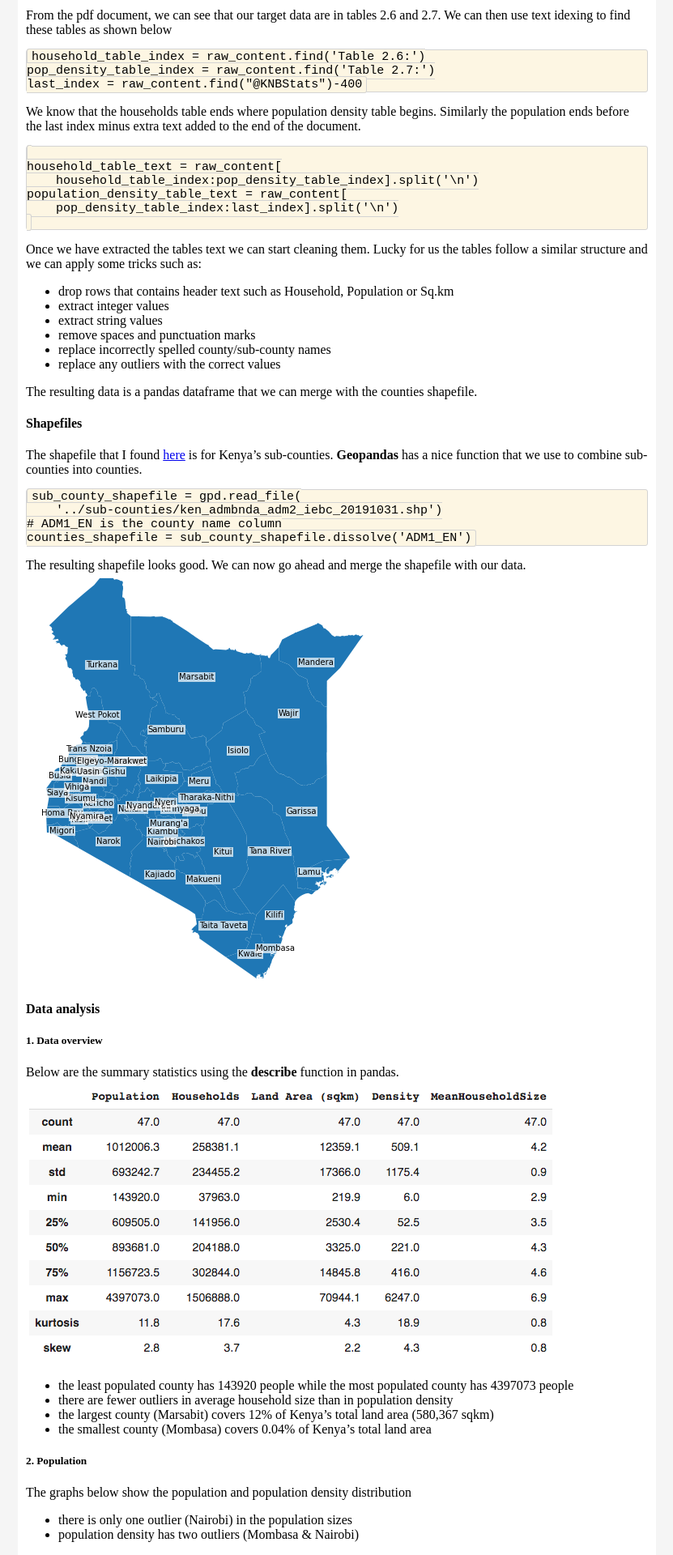
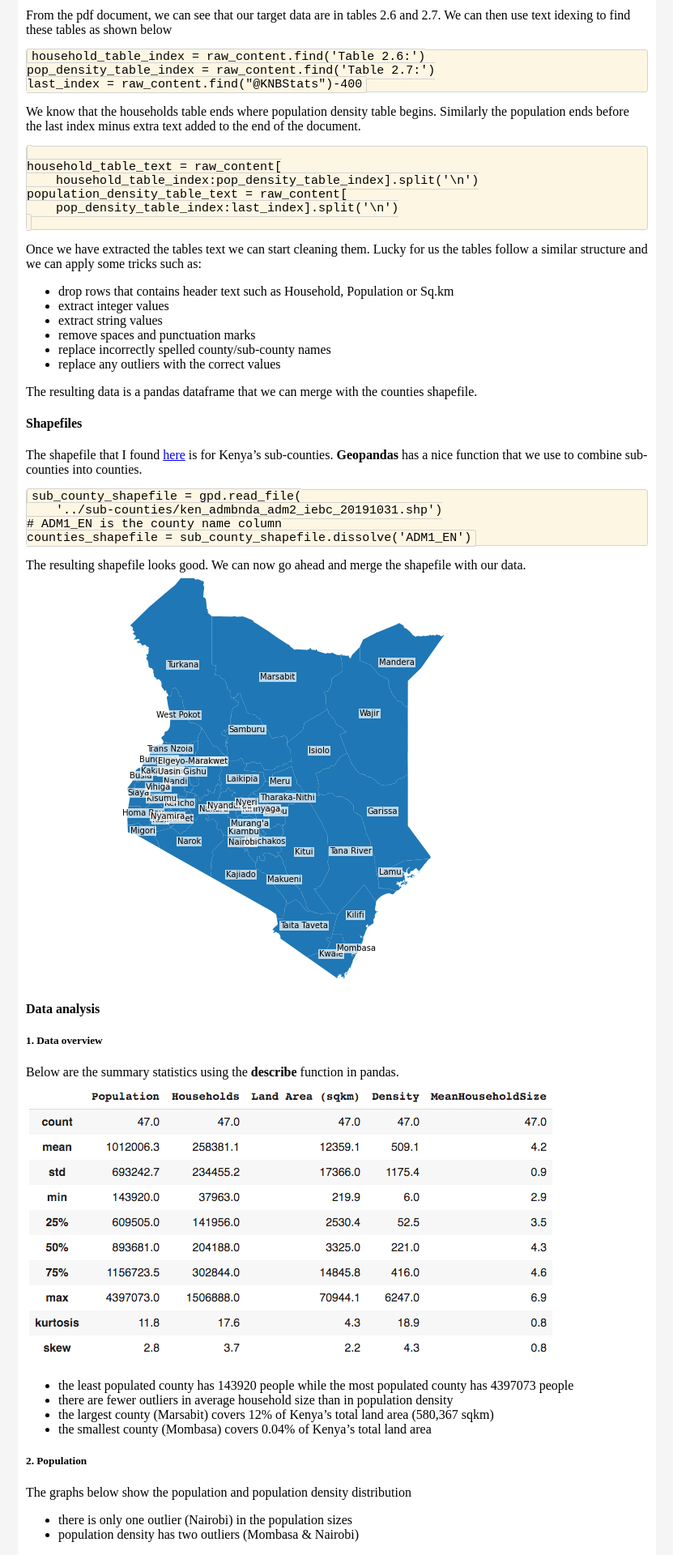
Before and after one commit to wkirui/wkirui.github.io, a Jekyll site: the page built from _posts/2021-03-15-Map Data Visualization.md, in a window 1280 px wide. Shown: the part 403-2323 px from the top of the page at 81% size, without its empty margins (170-1001 px from the left). Built offline with Jekyll 4.4.1, drawn with Linux system fonts in a browser that asks for light colours; nearby versions of some CDN libraries.

Commit message:
updated counties map layout

````diff
--- a/_posts/2021-03-15-Map Data Visualization.md
+++ b/_posts/2021-03-15-Map Data Visualization.md
@@ -54,8 +54,10 @@ sub_county_shapefile = gpd.read_file(
 counties_shapefile = sub_county_shapefile.dissolve('ADM1_EN')
 ```
 The resulting shapefile looks good. We can now go ahead and merge the shapefile with our data.
+<span class="center_image" style="margin-left:100px">
+![](/assets/img/ke_counties_map.png)
+</span>
 
-![](/assets/img/ke_counties_map.png)
 #### Data analysis
 
 ##### 1. Data overview
--- a/assets/css/style.css
+++ b/assets/css/style.css
@@ -171,6 +171,9 @@ pre,code {
 code {
     padding: 1px 5px;
 }
+.center_image img { float: center;
+    position: center;
+}
 
 @media screen and (max-width: 800px) {
     html{
@@ -267,4 +270,5 @@ code {
     code {
         padding: 1px 5px;
     }
+    .center_image img { float: center; }
 }
````
